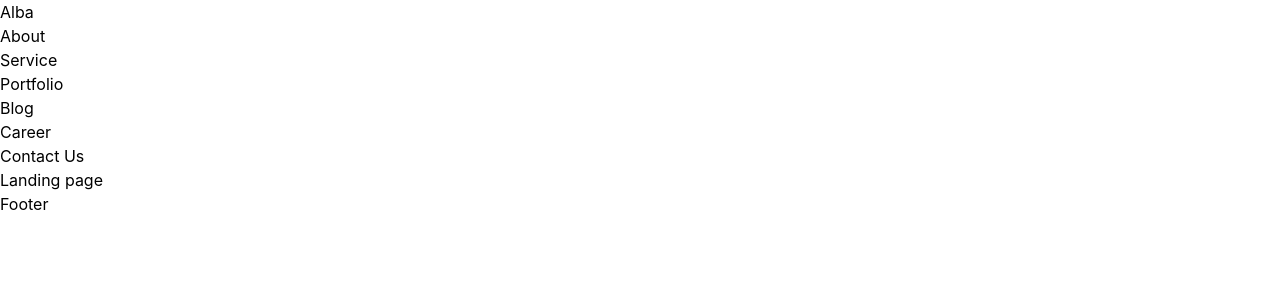
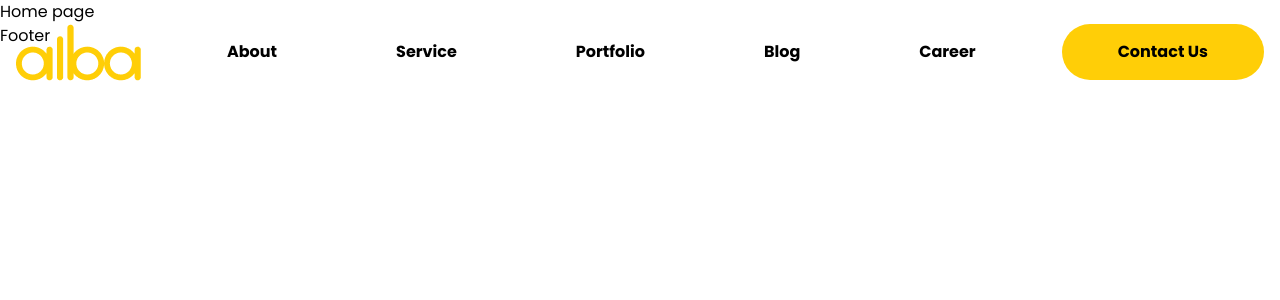
Before and after one commit to crazould/alba, a React (Vite) app: page / in a window 1280 px wide. Shown: the top 300 px of the page. Built offline with nearby package versions, Linux system fonts and the light colour scheme.

Commit message:
adjust header style

```diff
--- a/index.html
+++ b/index.html
@@ -4,7 +4,7 @@
     <meta charset="UTF-8" />
     <link rel="icon" type="image/svg+xml" href="/vite.svg" />
     <meta name="viewport" content="width=device-width, initial-scale=1.0" />
-    <title>Vite + React + TS</title>
+    <title>Alba</title>
   </head>
   <body>
     <div id="root"></div>
--- a/src/App.tsx
+++ b/src/App.tsx
@@ -1,12 +1,12 @@
 import { BrowserRouter as Router, Routes, Route } from "react-router-dom";
-import LandingPage from "./pages";
+import HomePage from "./pages";
 import ProfilePage from "./pages/profile-page";
 
 function App() {
   return (
     <Router>
       <Routes>
-        <Route path="/" element={<LandingPage />} />
+        <Route path="/" element={<HomePage />} />
         <Route path="/profile" element={<ProfilePage />} />
       </Routes>
     </Router>
--- /dev/null
+++ b/src/components/button.tsx
@@ -0,0 +1,19 @@
+import { MouseEventHandler, ReactNode } from "react";
+
+export default function Button({
+  children,
+  onClick,
+}: {
+  children: ReactNode;
+  onClick?: MouseEventHandler;
+}) {
+  return (
+    <button
+      type="button"
+      onClick={onClick}
+      className="bg-[var(--accent-color)] font-bold py-4 px-14 rounded-full hover:shadow-lg hover:shadow-yellow-400/50 transition duration-300"
+    >
+      {children}
+    </button>
+  );
+}
--- a/src/components/header.tsx
+++ b/src/components/header.tsx
@@ -1,28 +1,35 @@
+import logo from "../assets/alba-logo.png";
+import Button from "./button";
+
 export default function Header() {
   return (
-    <header>
-      <div>Alba</div>
-      <nav>
-        <ul>
-          <li>
+    <header className="fixed w-full">
+      <div className="max-w-7xl m-auto flex justify-between p-4">
+        <div className="flex items-center">
+          <img src={logo} alt="Alba logo" />
+        </div>
+        <nav className="w-3/5">
+          <ul className="flex py-2  justify-between">
+            <li className="py-4 font-bold">
               <a href="#about">About</a>
             </li>
-          <li>
+            <li className="py-4 font-bold">
               <a href="#service">Service</a>
             </li>
-          <li>
+            <li className="py-4 font-bold">
               <a href="#portfolio">Portfolio</a>
             </li>
-          <li>
+            <li className="py-4 font-bold">
               <a href="#blog">Blog</a>
             </li>
-          <li>
+            <li className="py-4 font-bold">
               <a href="#career">Career</a>
             </li>
           </ul>
         </nav>
-      <div>
-        <button>Contact Us</button>
+        <div className="flex items-center">
+          <Button onClick={() => {}}>Contact Us</Button>
+        </div>
       </div>
     </header>
   );
--- a/src/index.css
+++ b/src/index.css
@@ -1,9 +1,13 @@
+@import url('https://fonts.googleapis.com/css2?family=Poppins:wght@300;400;700;900&display=swap');
 @tailwind base;
 @tailwind components;
 @tailwind utilities;
 
 :root {
-  font-family: Inter, Avenir, Helvetica, Arial, sans-serif;
+  --primary-color: #FFFFFF;
+  --secondary-color: #272727;
+  --accent-color: #FFCE07;
+  font-family: 'Poppins', sans-serif;
   font-size: 16px;
   line-height: 24px;
   font-weight: 400;
@@ -18,7 +22,6 @@
 body {
   margin: 0;
   min-width: 320px;
-  min-height: 100vh;
 }
 
 * {
--- a/src/pages/index.tsx
+++ b/src/pages/index.tsx
@@ -1,9 +1,9 @@
 import Layout from '../components/layout'
 
-export default function LandingPage() {
+export default function HomePage() {
   return (
     <Layout>
-      <h1>Landing page</h1>
+      <h1>Home page</h1>
     </Layout>
   )
 }
```
Also changed, not shown: src/assets/alba-logo.png (added). Lines whose indentation alone changed are shown as unchanged.
